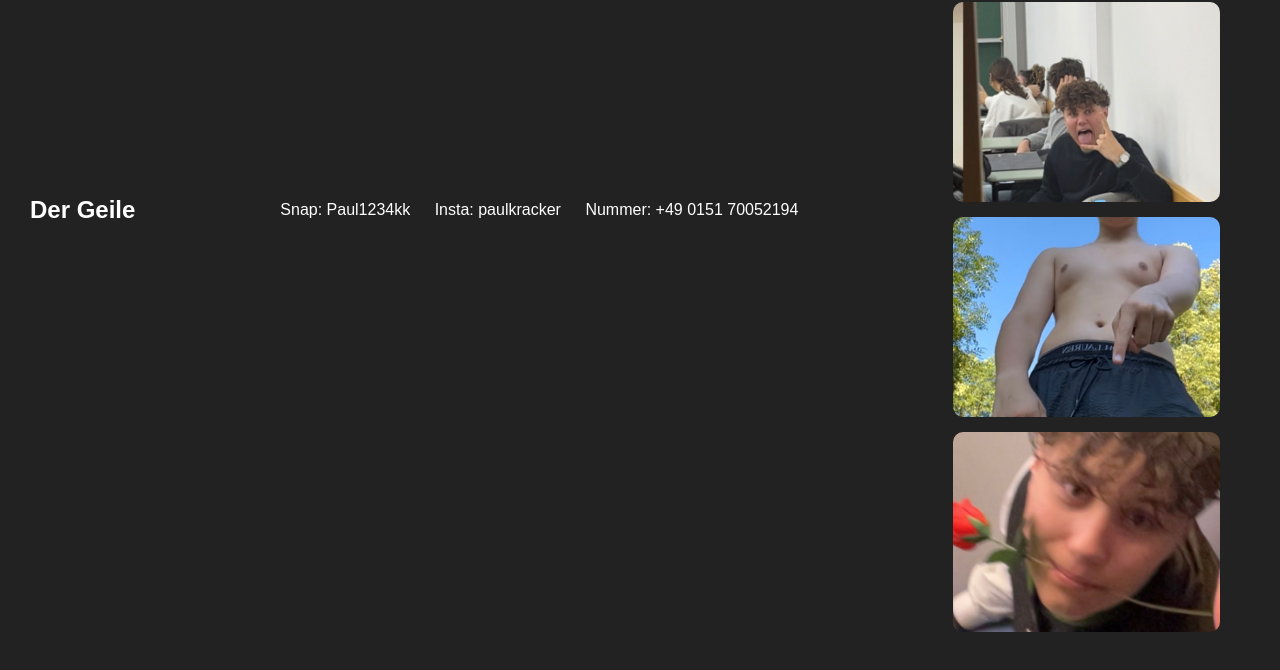
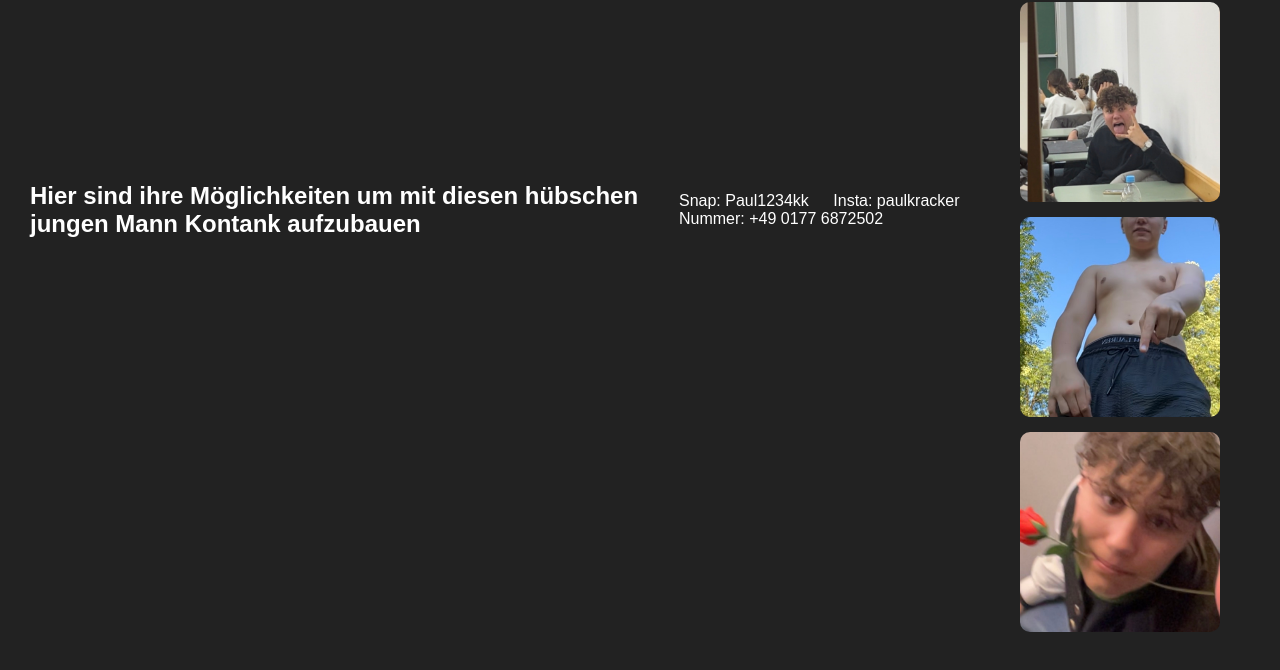
Before and after one commit to Antoxni/test, a plain HTML site: page index.html in a window 1280 px wide. Shown: the part 258-928 px from the top of the page. Drawn offline with Linux system fonts and the light colour scheme.

Commit message:
Update index.html

```diff
--- a/index.html
+++ b/index.html
@@ -59,11 +59,14 @@
 <body>
 
 <header>
-  <div class="logo">Der Geile</div>
+  <div class="logo">Hier sind ihre
+    Möglichkeiten um mit diesen
+    hübschen jungen Mann Kontank aufzubauen
+  </div>
   <nav>
     <a href="#">Snap: Paul1234kk</a>
     <a href="#">Insta: paulkracker</a>
-    <a href="#">Nummer: +49 0151 70052194</a>
+    <a href="#">Nummer: +49 0177 6872502</a>
   </nav>
   <section class="collage">
     <img src="IMG_0648.png" alt="Bild 1">
```
